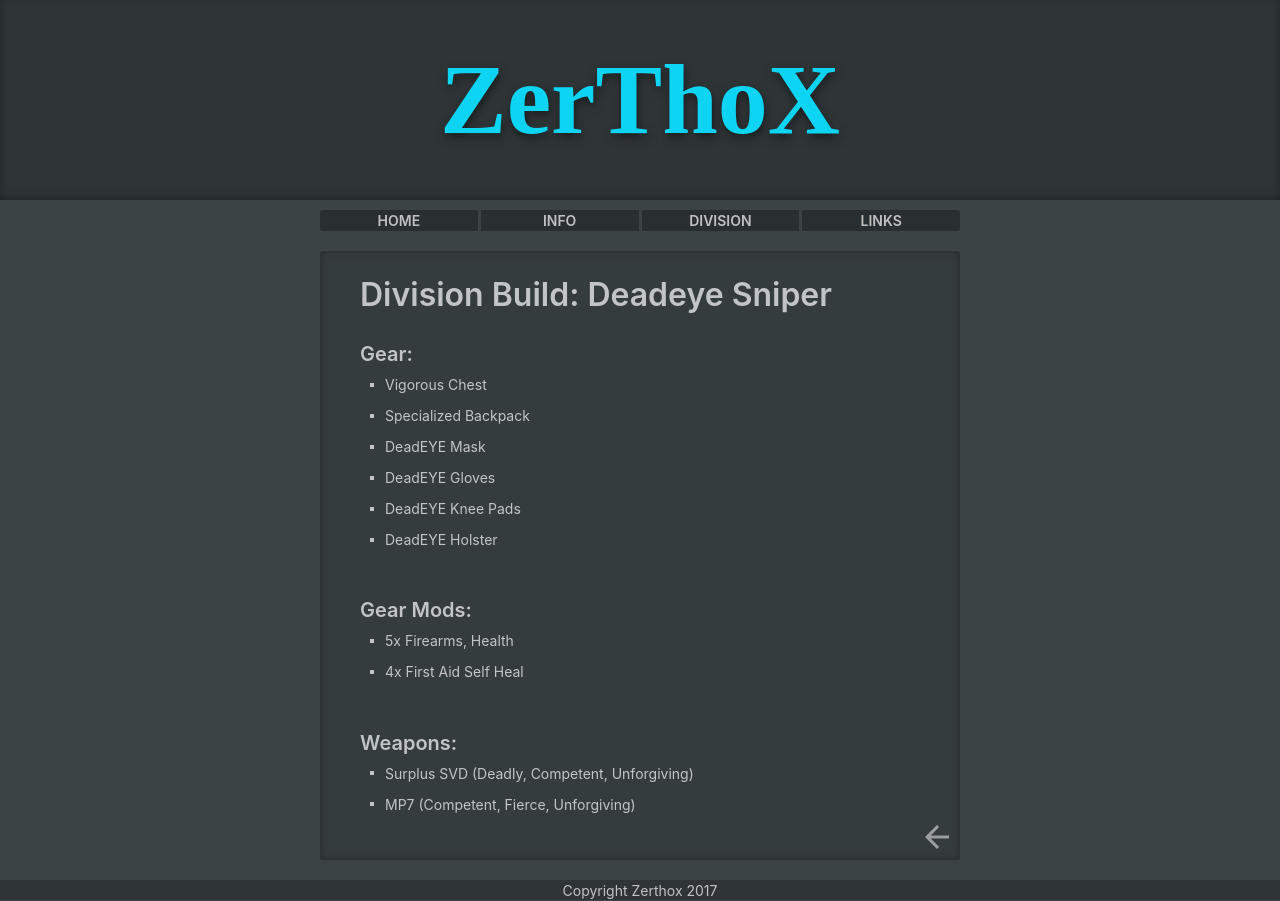
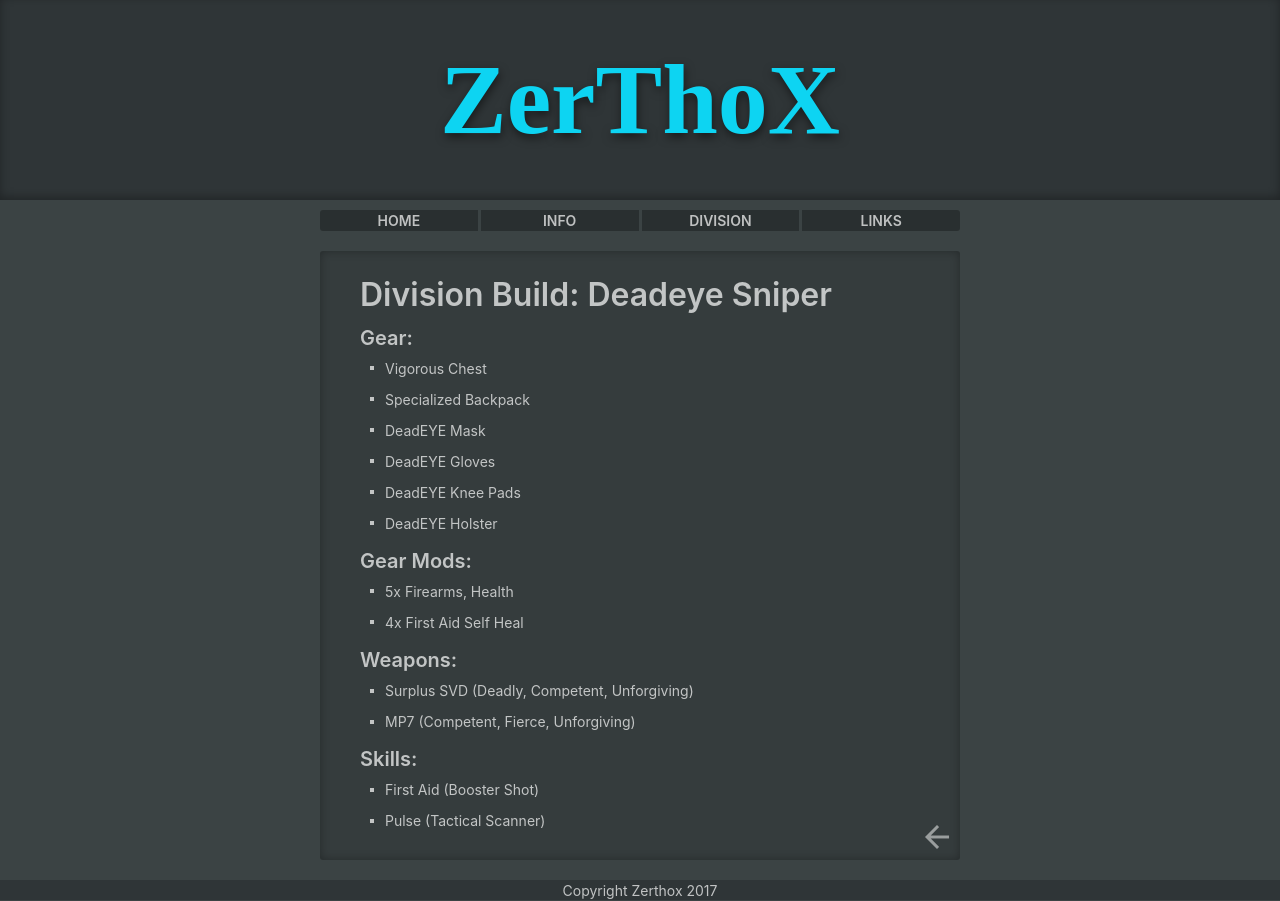
Before and after one commit to Zerthox/zerthox.github.io, a Jekyll site: the page built from division/builds/deadeye.html, in a window 1280 px wide. Built offline with Jekyll 4.4.1, drawn with Linux system fonts in a browser that asks for light colours; some web fonts are replaced.

Commit message:
Update deadeye.html

```diff
--- a/division/builds/deadeye.html
+++ b/division/builds/deadeye.html
@@ -22,4 +22,9 @@
         <li>Surplus SVD (Deadly, Competent, Unforgiving)</li>
         <li>MP7 (Competent, Fierce, Unforgiving)</li>
     </ul>
+    <ul class="list builds">
+        <h3>Skills:</h3>
+        <li>First Aid (Booster Shot)</li>
+        <li>Pulse (Tactical Scanner)</li>
+    </ul>
 </div>
```
